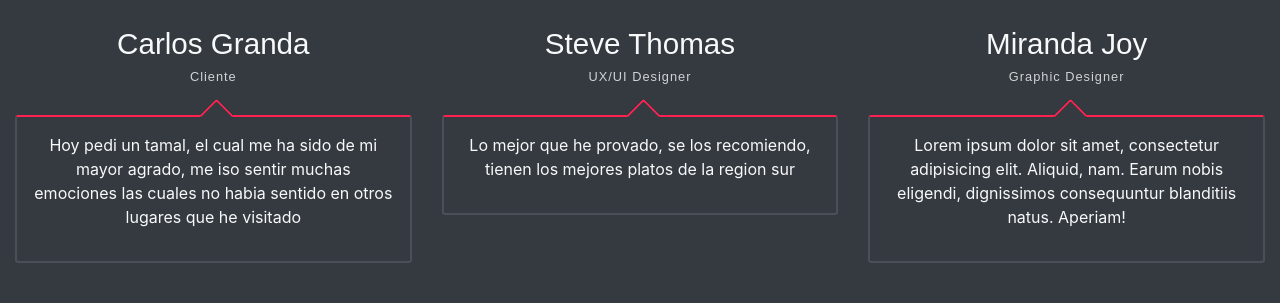
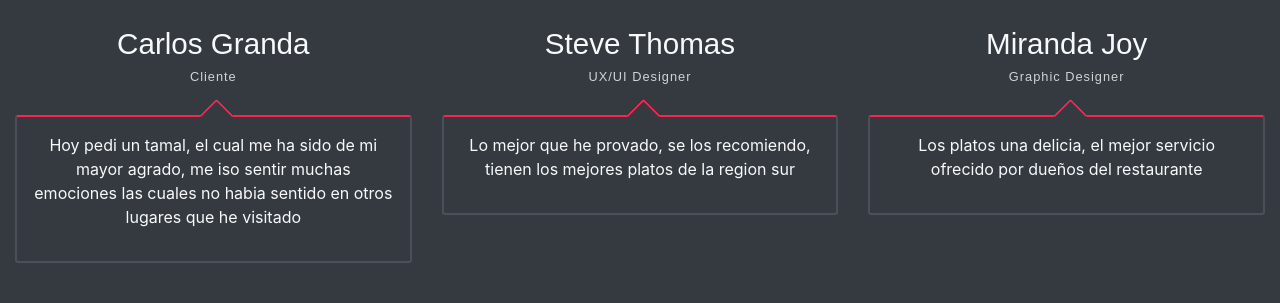
Before and after one commit to R0yalCode/Restaurante-Web-Site, a website: page index.html in a window 1280 px wide. Shown: the part 4300-4603 px from the top of the page. Drawn offline with Linux system fonts and the light colour scheme; some packages are replaced by stand-ins of ours.

Commit message:
Update index.html

```diff
--- a/index.html
+++ b/index.html
@@ -299,7 +299,7 @@
                     <h3 class="testmonial-title">Miranda Joy</h3>
                     <h6 class="testmonial-subtitle">Graphic Designer</h6>
                     <div class="testmonial-body">
-                        <p>Lorem ipsum dolor sit amet, consectetur adipisicing elit. Aliquid, nam. Earum nobis eligendi, dignissimos consequuntur blanditiis natus. Aperiam!</p>
+                        <p>Los platos una delicia, el mejor servicio ofrecido por dueños del restaurante</p>
                     </div>
                 </div>
             </div>
```
